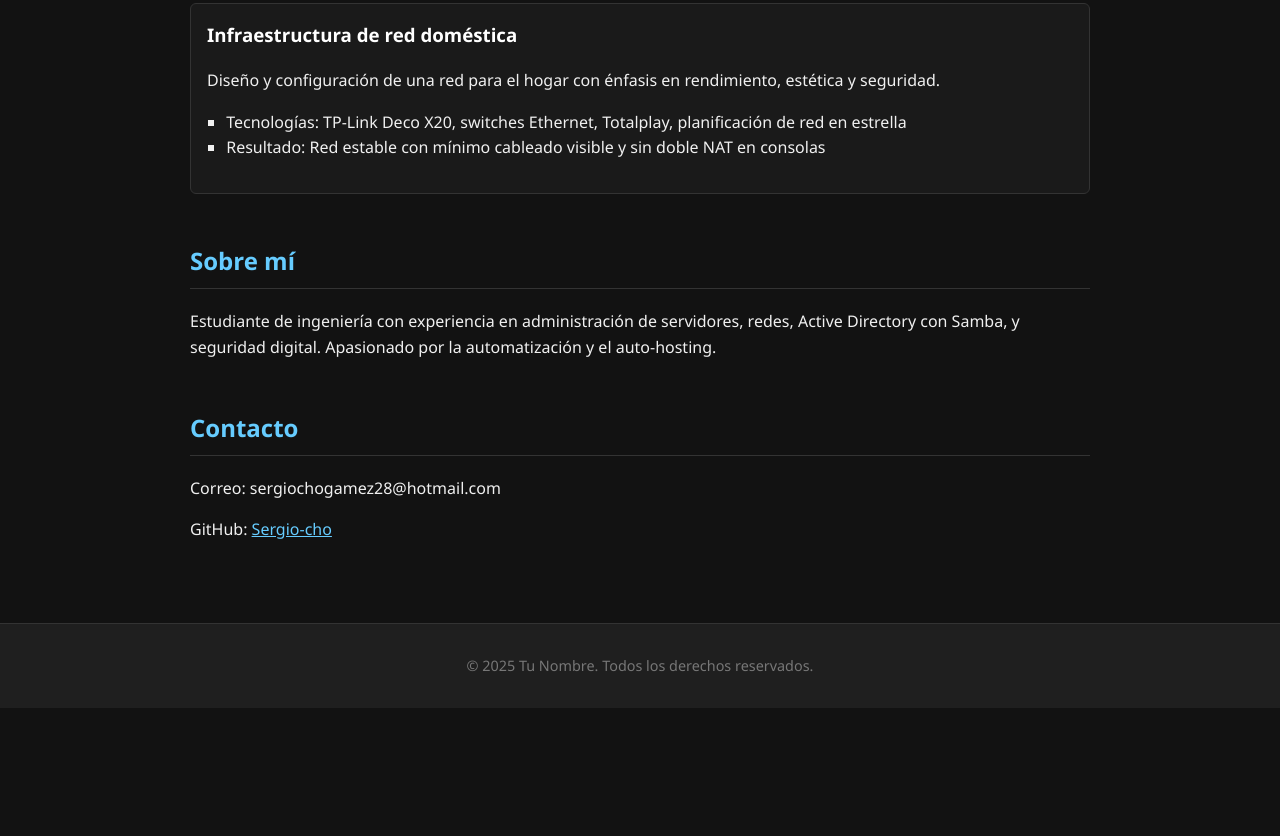
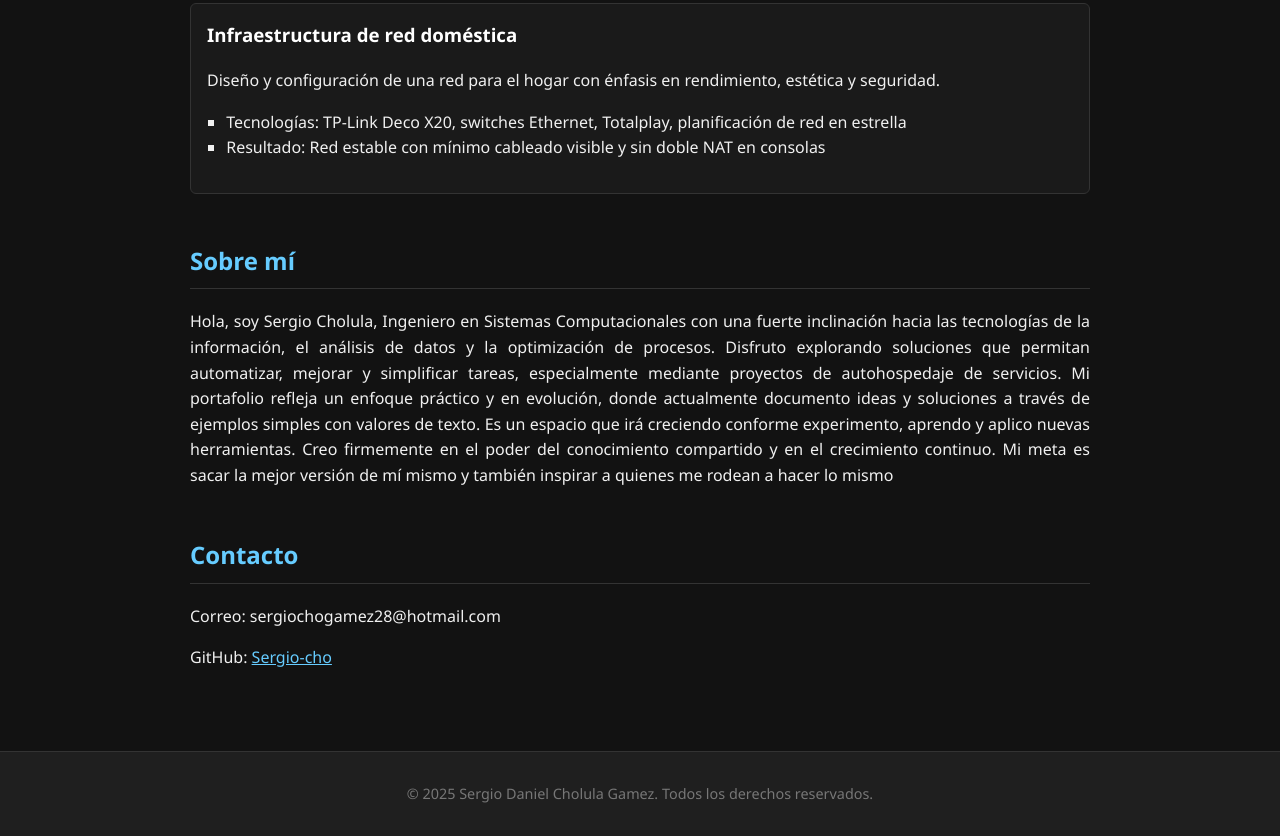
Before and after one commit to sergio-cho/sergio-cho.github.io, a plain HTML site: page index.html in a window 1280 px wide. Shown: the part 791-1627 px from the top of the page. Before the commit the page ends 1499 px from the top, so only its background shows below. Drawn offline with nearby package versions, Linux system fonts and the light colour scheme.

Commit message:
About me

```diff
--- a/index.html
+++ b/index.html
@@ -52,7 +52,11 @@
 
     <section id="sobre-mi">
       <h2>Sobre mí</h2>
-      <p>Estudiante de ingeniería con experiencia en administración de servidores, redes, Active Directory con Samba, y seguridad digital. Apasionado por la automatización y el auto-hosting.</p>
+      <p style="text-align: justify;">Hola, soy Sergio Cholula, Ingeniero en Sistemas Computacionales con una fuerte inclinación hacia las tecnologías de la información, el análisis de datos y la optimización de procesos. Disfruto explorando soluciones que permitan automatizar, mejorar y simplificar tareas, especialmente mediante proyectos de autohospedaje de servicios.
+
+        Mi portafolio refleja un enfoque práctico y en evolución, donde actualmente documento ideas y soluciones a través de ejemplos simples con valores de texto. Es un espacio que irá creciendo conforme experimento, aprendo y aplico nuevas herramientas.
+
+        Creo firmemente en el poder del conocimiento compartido y en el crecimiento continuo. Mi meta es sacar la mejor versión de mí mismo y también inspirar a quienes me rodean a hacer lo mismo</p>
     </section>
 
     <section id="contacto">
@@ -63,7 +67,7 @@
   </main>
 
   <footer>
-    <p>© 2025 Tu Nombre. Todos los derechos reservados.</p>
+    <p>© 2025 Sergio Daniel Cholula Gamez. Todos los derechos reservados.</p>
   </footer>
 
 </body>
```
